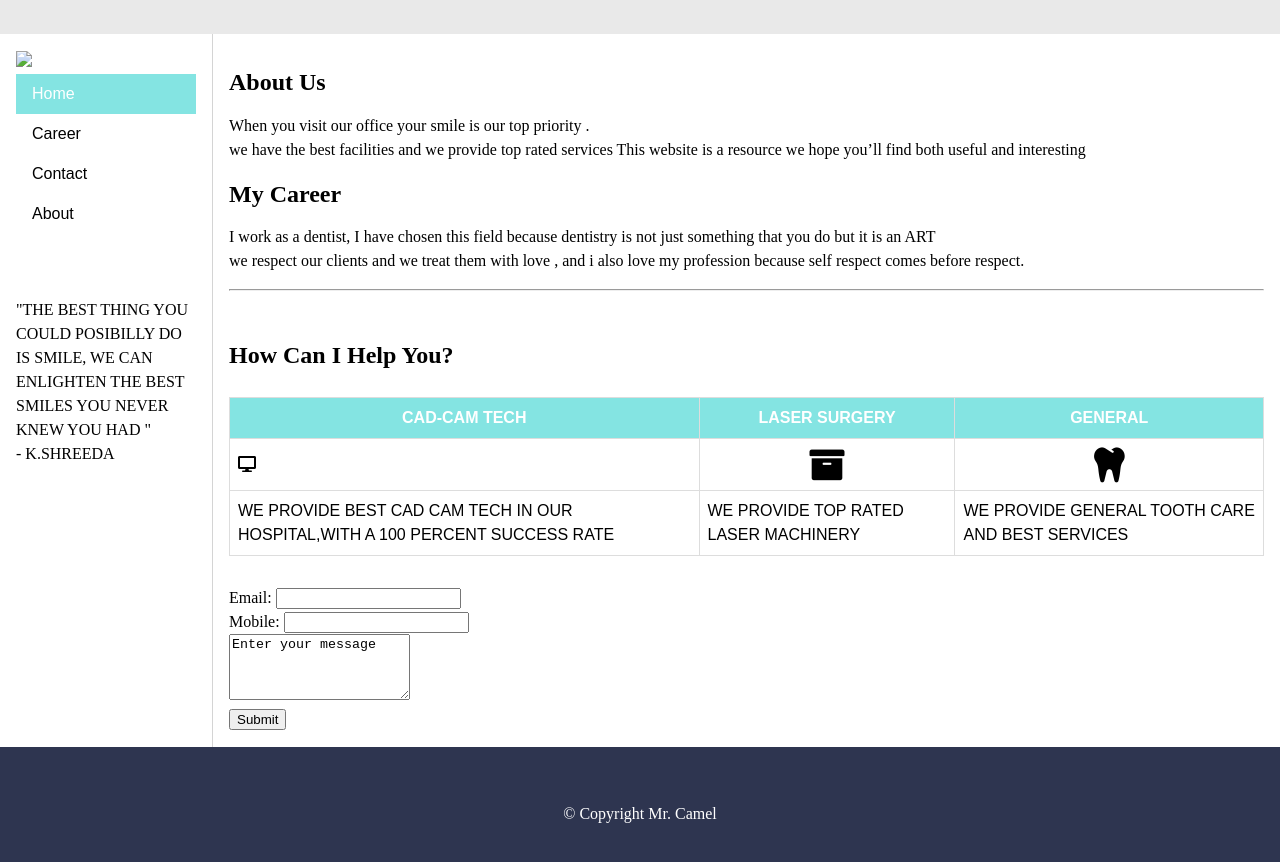
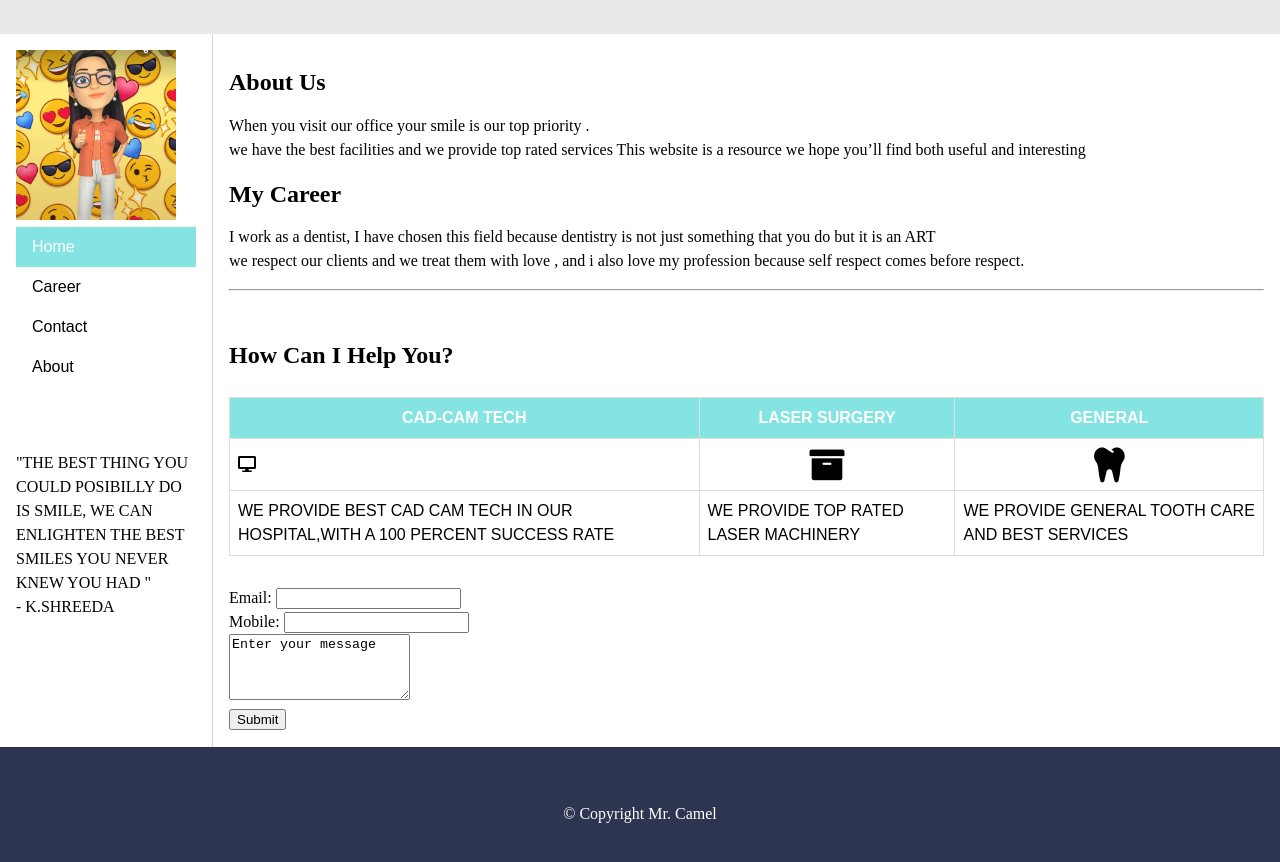
Before and after one commit to krish1899/html, a plain HTML site: page index.html in a window 1280 px wide. Shown: the part 70-932 px from the top of the page. Drawn offline with Linux system fonts and the light colour scheme.

Commit message:
index.html

```diff
--- a/index.html
+++ b/index.html
@@ -128,7 +128,7 @@
         </div>
       </header>
       <aside class="left">
-        <img src="images/pic.jpg" width="160px" />
+        <img src="pic.jpg" width="160px" />
         <ul>
           <li><a class="active" href="#home">Home</a></li>
           <li><a href="#career">Career</a></li>
```
